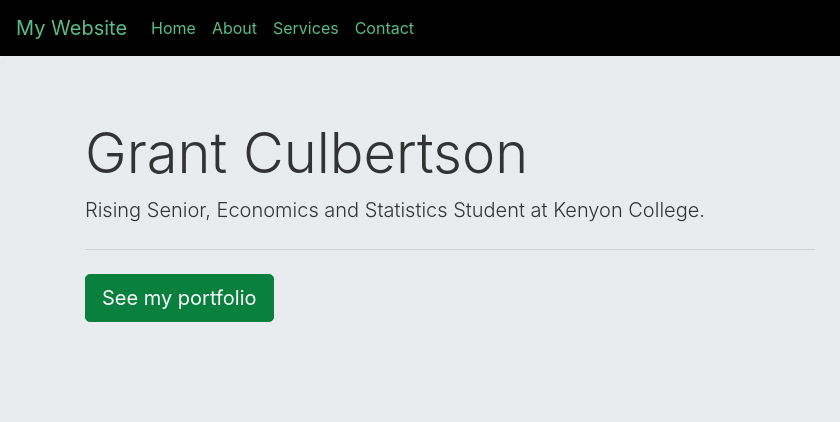
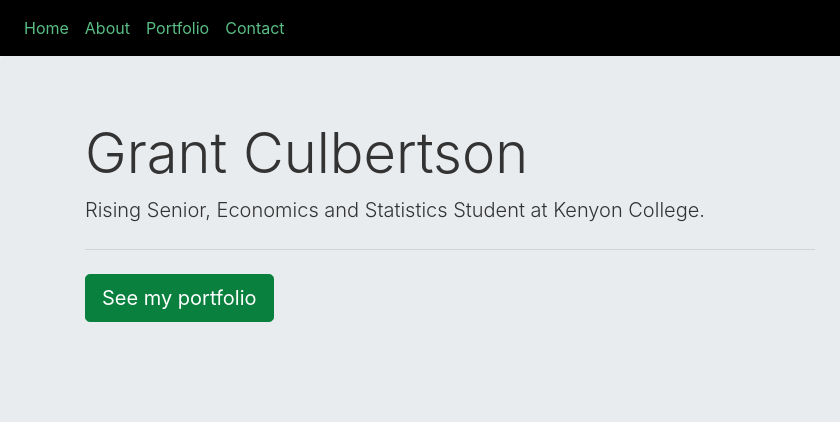
Before and after one commit to GrantCulbertson/GrantCulbertson.github.io, a plain HTML site: page index.html in a window 1280 px wide. Shown: the full height of the page, 0-840 px from the left. Drawn offline with nearby package versions, Linux system fonts and the light colour scheme; grey boxes are pictures that could not be loaded.

Commit message:
Update index.html

```diff
--- a/index.html
+++ b/index.html
@@ -15,20 +15,19 @@
 <body>
     <!-- Navbar with custom class -->
     <nav class="navbar navbar-expand-lg navbar-custom">
-        <a class="navbar-brand" href="#">My Website</a>
         <button class="navbar-toggler" type="button" data-toggle="collapse" data-target="#navbarNav" aria-controls="navbarNav" aria-expanded="false" aria-label="Toggle navigation">
             <span class="navbar-toggler-icon"></span>
         </button>
         <div class="collapse navbar-collapse" id="navbarNav">
             <ul class="navbar-nav">
                 <li class="nav-item active">
-                    <a class="nav-link" href="#">Home <span class="sr-only">(current)</span></a>
+                    <a class="nav-link" href="#">Home<span class="sr-only">(current)</span></a>
                 </li>
                 <li class="nav-item">
                     <a class="nav-link" href="#">About</a>
                 </li>
                 <li class="nav-item">
-                    <a class="nav-link" href="#">Services</a>
+                    <a class="nav-link" href="#">Portfolio</a>
                 </li>
                 <li class="nav-item">
                     <a class="nav-link" href="#">Contact</a>
```
